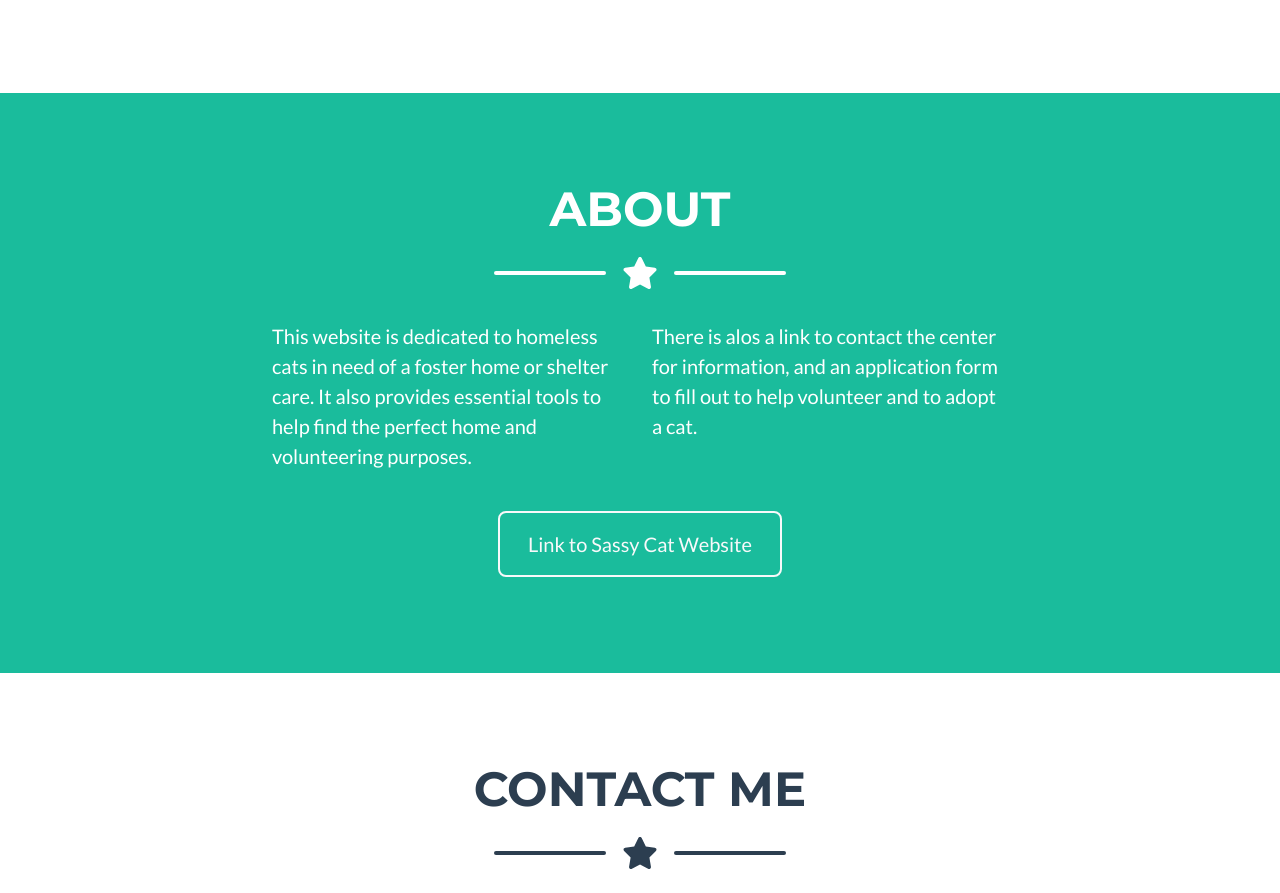
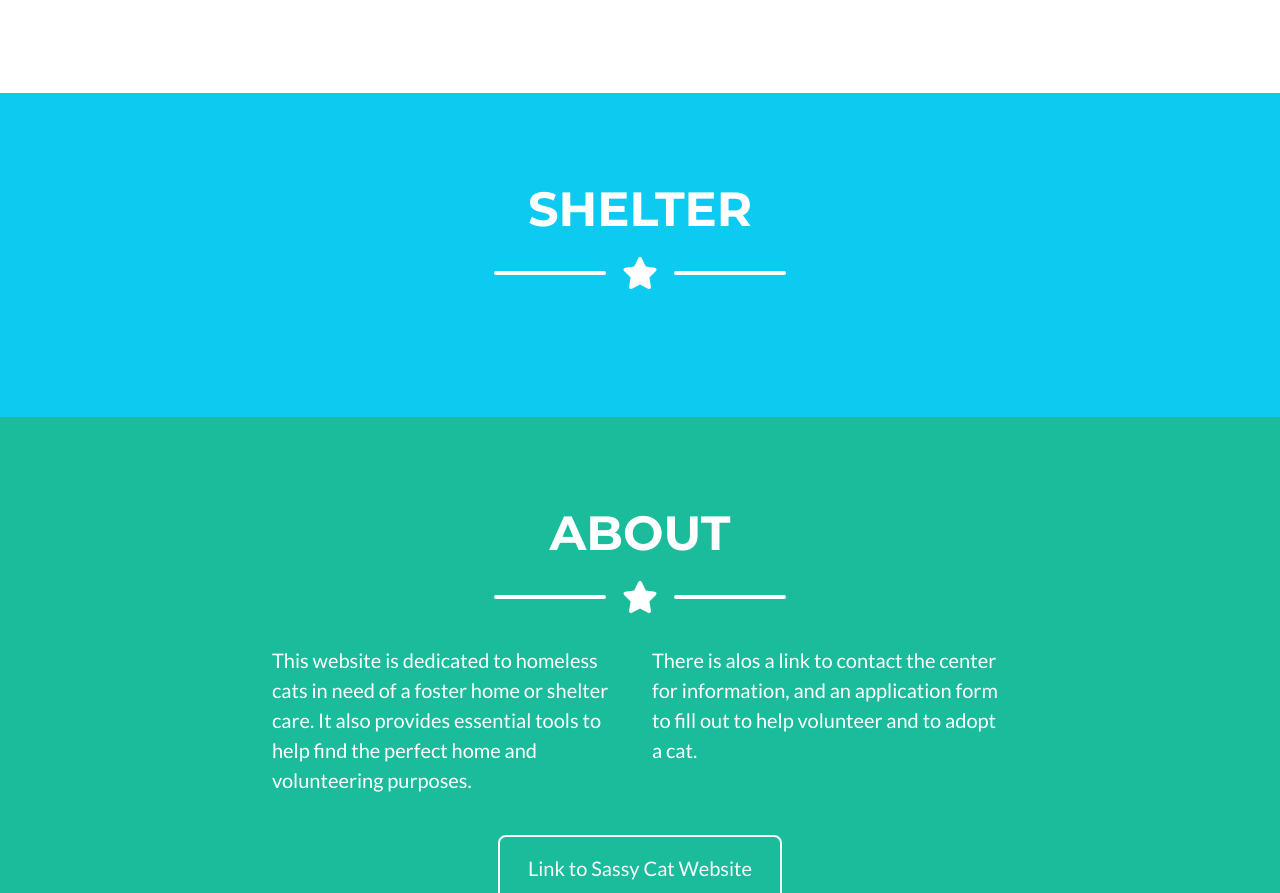
Before and after one commit to msvavila/CIS373_Webdeveloper, a plain HTML site: page index.html in a window 1280 px wide. Shown: the part 1500-2393 px from the top of the page. Drawn offline with nearby package versions, Linux system fonts and the light colour scheme.

Commit message:
Add files via upload

```diff
--- a/index.html
+++ b/index.html
@@ -124,10 +124,22 @@
                 </div>
             </div>
         </section>
+        <!-- Shelter Section-->
+        <section class="page-section bg-info text-white mb-0" id="Shelter">
+            <div class="container"
+>               <!-- Shelter Section Heading-->
+                <h2 class="page-section-heading text-center text-uppercase text-white">Shelter</h2>
+                <!-- Icon Divider-->
+                <div class="divider-custom divider-light">
+                    <div class="divider-custom-line"></div>
+                    <div class="divider-custom-icon"><i class="fas fa-star"></i></div>
+                    <div class="divider-custom-line"></div>
+                </div>
+            </div>
+        </section>
         <!-- About Section-->
         <section class="page-section bg-primary text-white mb-0" id="about">
             <div class="container"
->
                 <!-- About Section Heading-->
                 <h2 class="page-section-heading text-center text-uppercase text-white">About</h2>
                 <!-- Icon Divider-->
```
